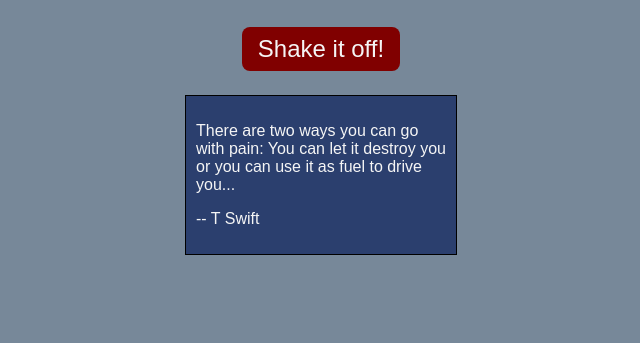
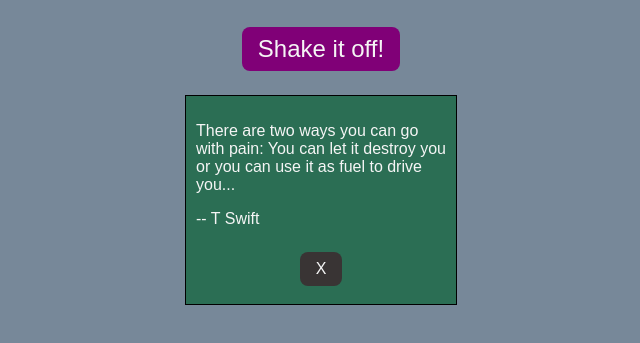
Before and after one commit to Bpost129/shake-it-off-x2, a plain HTML site: page index.html in a window 1280 px wide. Both pictures are taken after a click on the button "Shake it off!". Shown: the part 69-412 px from the top of the page, without its empty margins (319-959 px from the left). Drawn offline with Linux system fonts and the light colour scheme.

Commit message:
add and style delete button on quote cards, implement delete functionality

```diff
--- a/css/style.css
+++ b/css/style.css
@@ -16,7 +16,7 @@ button {
 }
 
 #quote-button {
-  background-color: maroon;
+  background-color: rgb(128, 0, 119);
   color: whitesmoke;
 }
 
@@ -37,12 +37,23 @@ button {
   padding: 10px;
 }
 
+footer {
+  display: flex;
+  justify-content: center;
+}
+
+.delete-btn {
+  background-color: rgb(57, 52, 52);
+  color: whitesmoke;
+  font-size: 16px;
+}
+
 .taylor {
-  background-color: #2B3F6E;
+  background-color: #2b6e54;
   color: whitesmoke;
 }
 
 .hater {
-  background-color: #822A3E;
+  background-color: #822a7e;
   color: whitesmoke;
 }
--- a/js/app.js
+++ b/js/app.js
@@ -7,6 +7,7 @@ const quoteBtn = document.querySelector('#quote-button')
 const cardContainer = document.querySelector('#card-container')
 
 quoteBtn.addEventListener('click', createQuote)
+cardContainer.addEventListener('click', deleteQuote)
 
 function createQuote() {
   taylorAudio.playShakeItOff()
@@ -17,18 +18,30 @@ function createQuote() {
 
 function render() {
   cardContainer.innerHTML = ''
-  quotes.forEach(quote => {
-    appendQuote(quote)
+  quotes.forEach((quote, idx) => {
+    appendQuote(quote, idx)
   })
 }
 
-function appendQuote(quote) {
+function appendQuote(quote, idx) {
   let quoteCard = document.createElement('div')
   quoteCard.className = `card ${quote.isTaylor ? 'taylor' : 'hater'}`
   quoteCard.innerHTML =
   `<div>
     <p>${quote.text}</p>
     <p>${quote.isTaylor ? '-- T Swift' : '-- Hater Tot'}</p>
-  </div>`
+  </div>
+  <footer>
+    <button class='delete-btn' id='delete-btn-${idx}'>X</button>
+  </footer>`
   cardContainer.appendChild(quoteCard)
 }
+
+function deleteQuote(e) {
+  if(e.target.className = 'delete-btn') {
+    const idx = e.target.id.replace('delete-btn-', '')
+    quotes.splice(idx, 1)
+    taylorAudio.playNoNiceThings()
+    render()
+  }
+}
```
